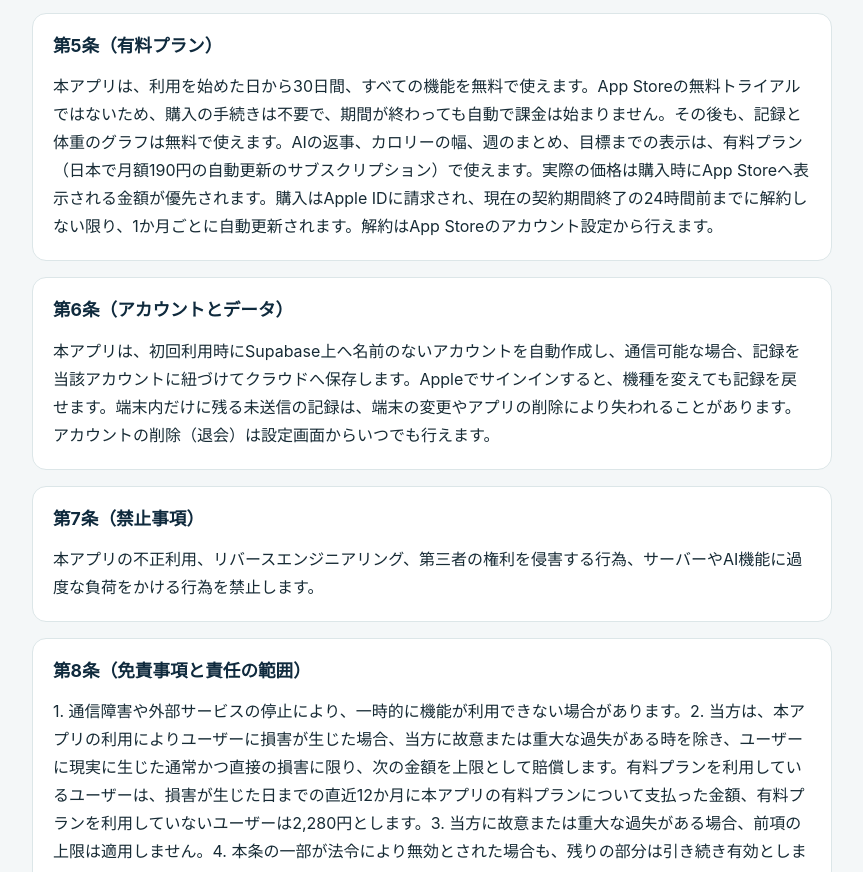
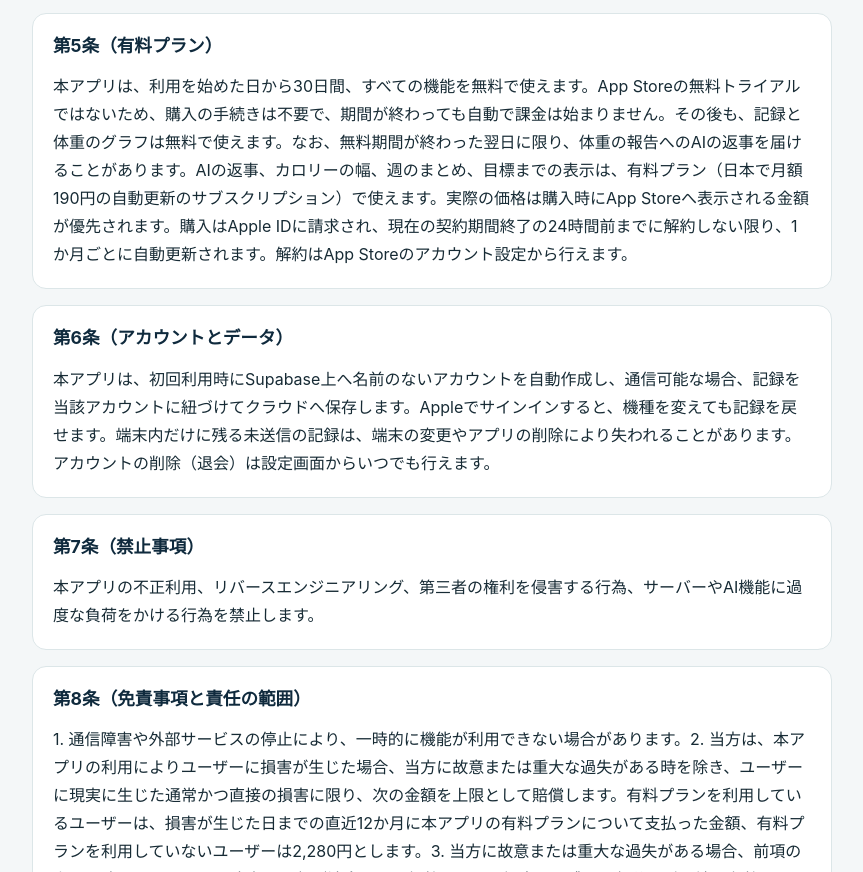
Before and after one commit to yoshi77777ai/mayt-support, a plain HTML site: page terms/index.html in a window 1280 px wide. Shown: the part 881-1753 px from the top of the page, without its empty margins (208-1071 px from the left). Drawn offline with Linux system fonts and the light colour scheme.

Commit message:
規約: 無料期間が終わった翌日に限り、体重の報告へのAIの返事を届けることがある

```diff
--- a/terms/index.html
+++ b/terms/index.html
@@ -38,7 +38,7 @@
       </section>
       <section>
         <h2>第5条（有料プラン）</h2>
-        <p>本アプリは、利用を始めた日から30日間、すべての機能を無料で使えます。App Storeの無料トライアルではないため、購入の手続きは不要で、期間が終わっても自動で課金は始まりません。その後も、記録と体重のグラフは無料で使えます。AIの返事、カロリーの幅、週のまとめ、目標までの表示は、有料プラン（日本で月額190円の自動更新のサブスクリプション）で使えます。実際の価格は購入時にApp Storeへ表示される金額が優先されます。購入はApple IDに請求され、現在の契約期間終了の24時間前までに解約しない限り、1か月ごとに自動更新されます。解約はApp Storeのアカウント設定から行えます。</p>
+        <p>本アプリは、利用を始めた日から30日間、すべての機能を無料で使えます。App Storeの無料トライアルではないため、購入の手続きは不要で、期間が終わっても自動で課金は始まりません。その後も、記録と体重のグラフは無料で使えます。なお、無料期間が終わった翌日に限り、体重の報告へのAIの返事を届けることがあります。AIの返事、カロリーの幅、週のまとめ、目標までの表示は、有料プラン（日本で月額190円の自動更新のサブスクリプション）で使えます。実際の価格は購入時にApp Storeへ表示される金額が優先されます。購入はApple IDに請求され、現在の契約期間終了の24時間前までに解約しない限り、1か月ごとに自動更新されます。解約はApp Storeのアカウント設定から行えます。</p>
       </section>
       <section>
         <h2>第6条（アカウントとデータ）</h2>
```
